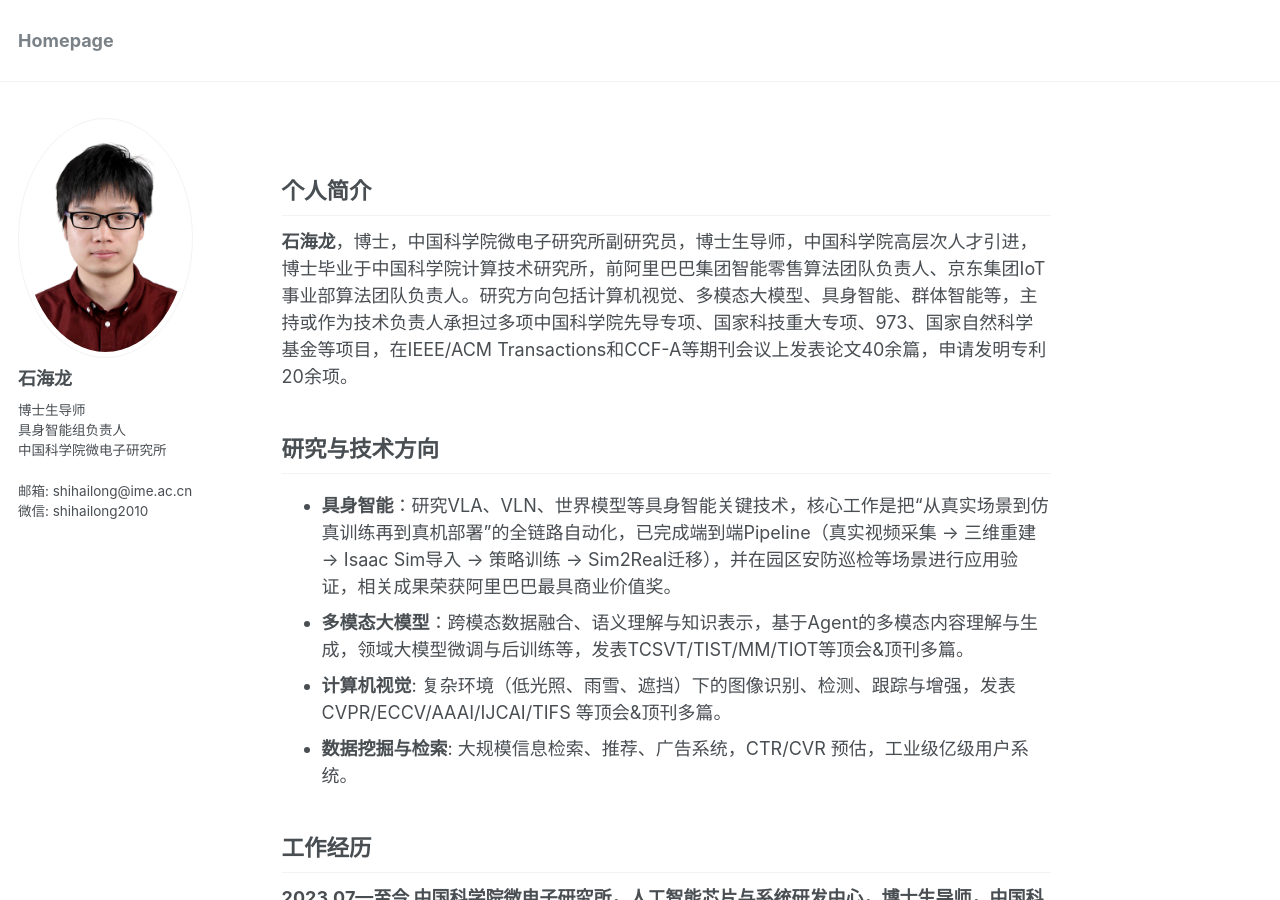
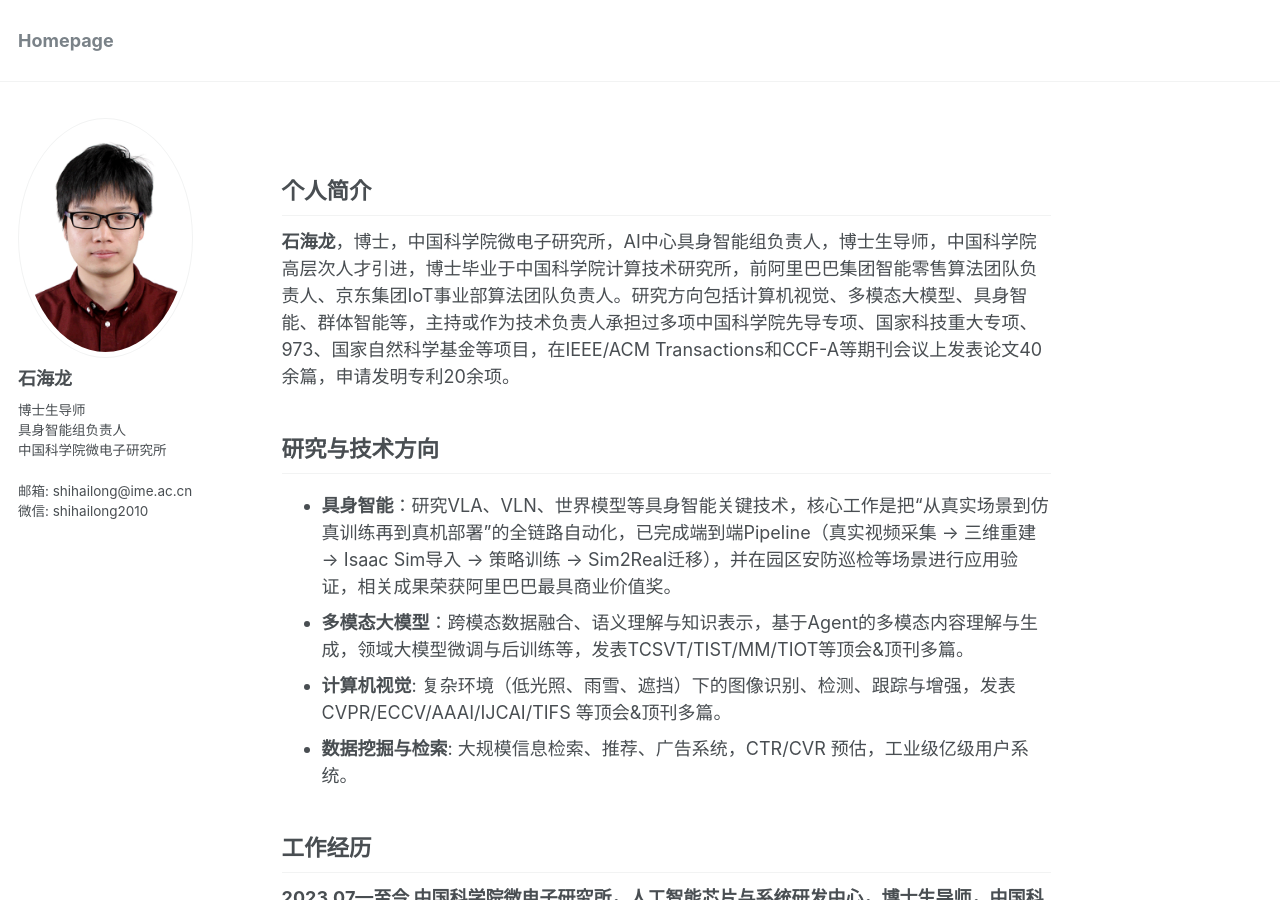
Before and after one commit to shihailong2023/shihailong2023.github.io, a Jekyll site: the page built from _pages/about.md, in a window 1280 px wide and 900 px high. Built offline with Jekyll 4.4.1, drawn with Linux system fonts in a browser that asks for light colours.

Commit message:
Update about.md

```diff
--- a/_pages/about.md
+++ b/_pages/about.md
@@ -10,7 +10,7 @@ redirect_from:
 
 
 ## 个人简介
-**石海龙**，博士，中国科学院微电子研究所副研究员，博士生导师，中国科学院高层次人才引进，博士毕业于中国科学院计算技术研究所，前阿里巴巴集团智能零售算法团队负责人、京东集团IoT事业部算法团队负责人。研究方向包括计算机视觉、多模态大模型、具身智能、群体智能等，主持或作为技术负责人承担过多项中国科学院先导专项、国家科技重大专项、973、国家自然科学基金等项目，在IEEE/ACM Transactions和CCF-A等期刊会议上发表论文40余篇，申请发明专利20余项。
+**石海龙**，博士，中国科学院微电子研究所，AI中心具身智能组负责人，博士生导师，中国科学院高层次人才引进，博士毕业于中国科学院计算技术研究所，前阿里巴巴集团智能零售算法团队负责人、京东集团IoT事业部算法团队负责人。研究方向包括计算机视觉、多模态大模型、具身智能、群体智能等，主持或作为技术负责人承担过多项中国科学院先导专项、国家科技重大专项、973、国家自然科学基金等项目，在IEEE/ACM Transactions和CCF-A等期刊会议上发表论文40余篇，申请发明专利20余项。
 
 
 
```
